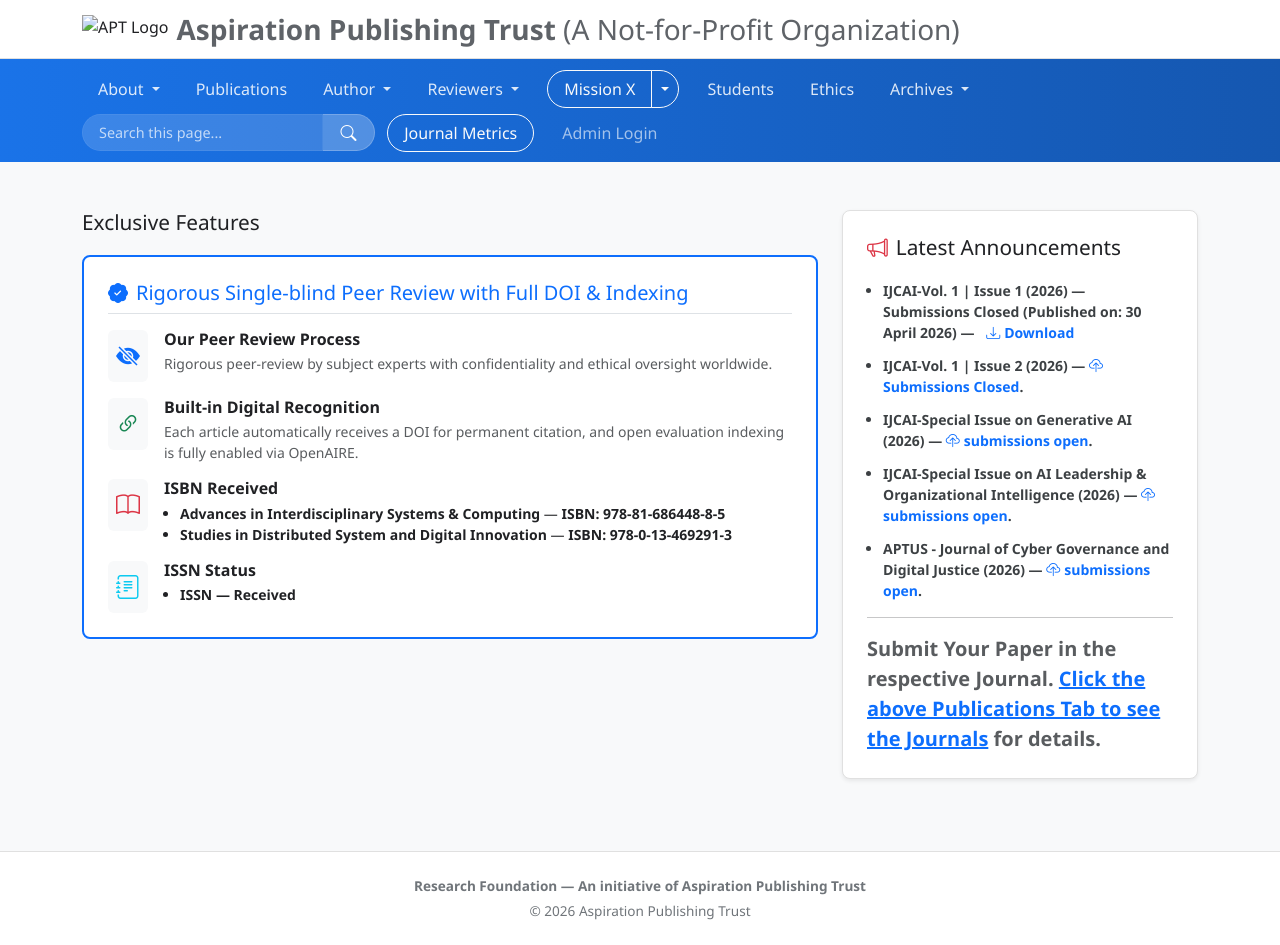
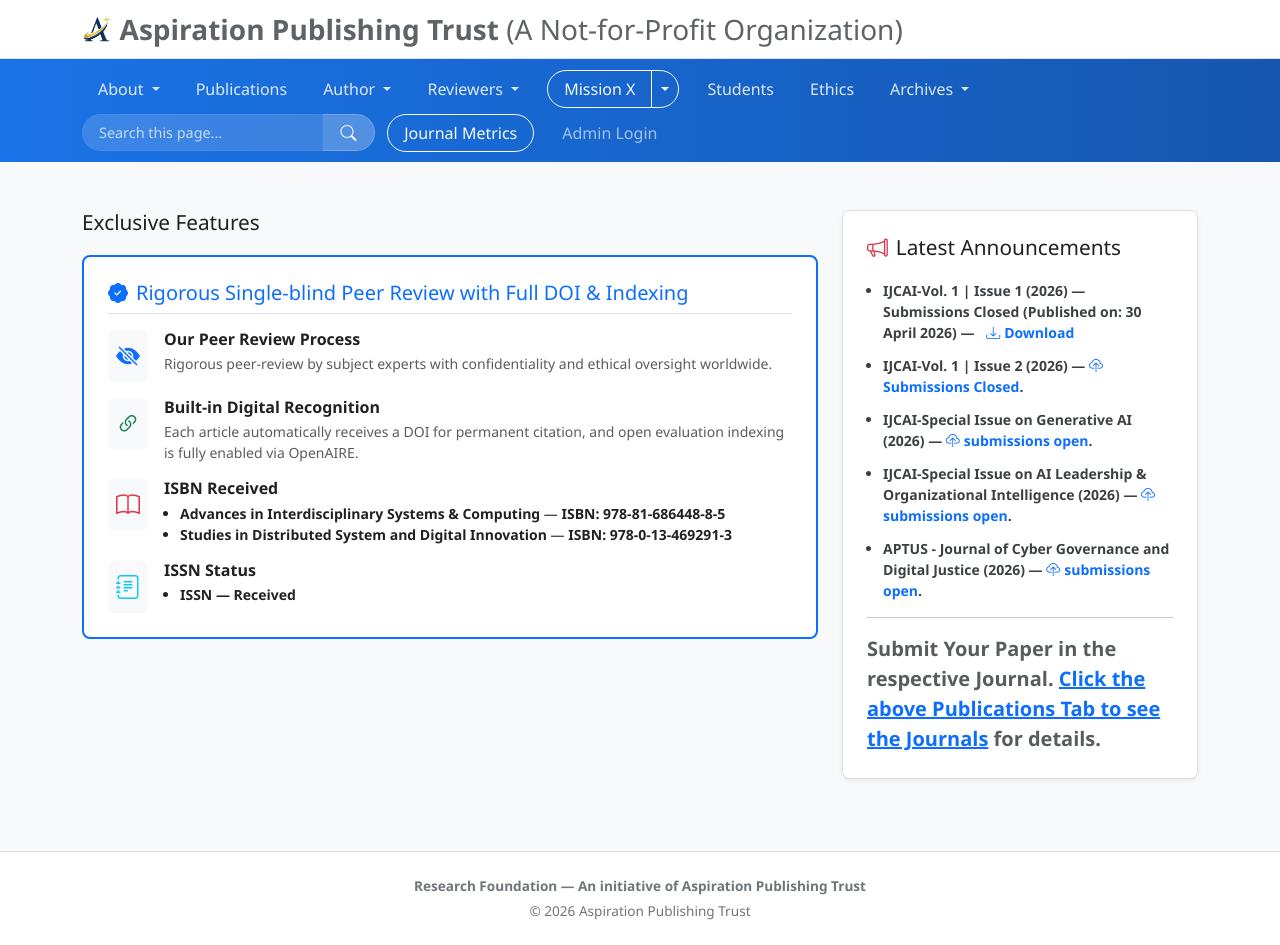
Before and after one commit to jchedrcc/jchedrcc-, a plain HTML site: page index.html in a window 1280 px wide. Drawn offline with nearby package versions, Linux system fonts and the light colour scheme.

Commit message:
Add files via upload

```diff
--- a/index.html
+++ b/index.html
@@ -146,7 +146,7 @@
   <!-- TOP PUBLISHER BAND -->
   <div class="publisher-bar">
     <div class="container d-flex align-items-center">
-      <img src="assets/img/Aspiration Logo.png" alt="APT Logo" height="28" class="me-2">
+      <img src="Aspiration Logo.png" alt="APT Logo" height="28" class="me-2">
       <span class="publisher-text" style="font-size: 1.75rem;"><strong>Aspiration Publishing Trust</strong> (A Not-for-Profit Organization)</span>
      </div>
   </div>
```
Also changed, not shown: Aspiration Logo.png (added).
